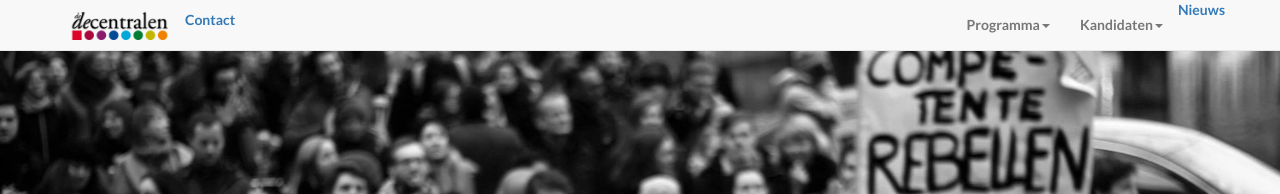
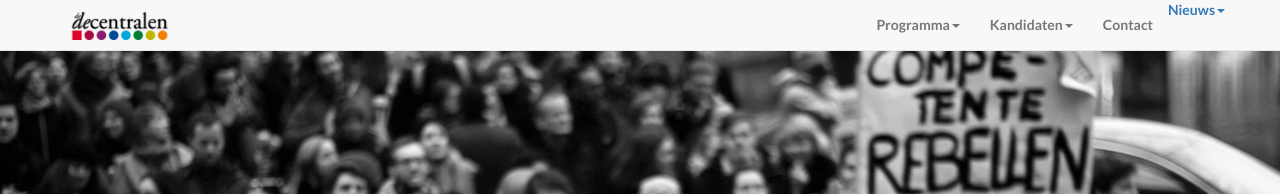
Before and after one commit to DeDecentralen/DeDecentralen.github.io, a Jekyll site: the page built from index.md, in a window 1280 px wide. Shown: the top 194 px of the page. Built offline with Jekyll 4.4.1, drawn with Linux system fonts in a browser that asks for light colours.

Commit message:
Update top.html

```diff
--- a/_includes/top.html
+++ b/_includes/top.html
@@ -116,7 +116,10 @@
                 <li><a tabindex="0" href="/kandidaten#marlise">Marlise Huijzer</a></li>
               </ul>
             </li>
-              <a href="/#nieuws">Nieuws</a>
+              <a tabindex="0" data-toggle="dropdown" aria-expanded="false">Nieuws<span class="caret"></span></a>
+              <!-- role="menu": fix moved by arrows (Bootstrap dropdown) -->
+              <ul class="dropdown-menu" role="menu">
+                <li><a tabindex="0" href="/#nieuws">Overzicht</a></li>
               </ul>
             </li>
             <li>
```
